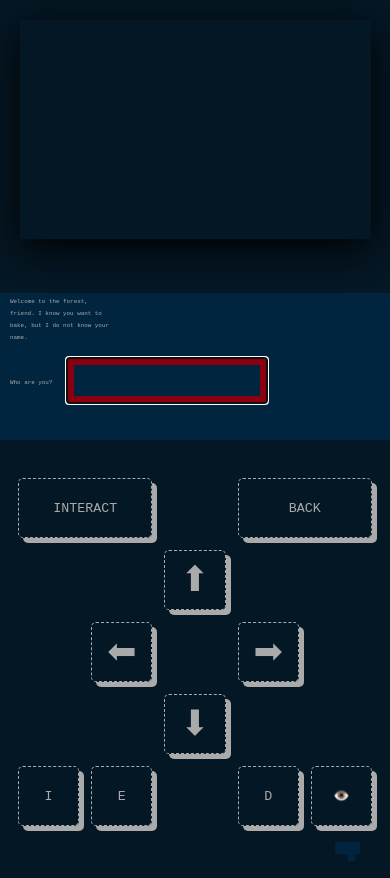
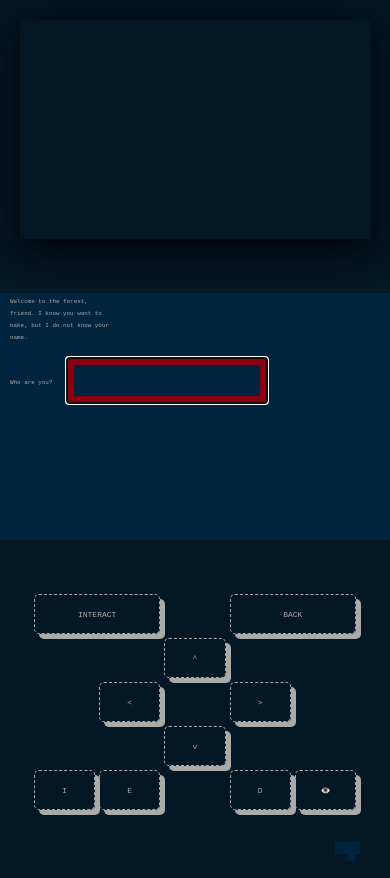
Before and after one commit to zr3/rust-roguelike, a website built with Vite: page delightful-thyme/index.html in a window 390 px wide. Built offline with nearby package versions, Linux system fonts and the light colour scheme; files whose address does not match are found by name.

Commit message:
fix: better safari mobile styling

```diff
--- a/delightful-thyme/index.html
+++ b/delightful-thyme/index.html
@@ -55,10 +55,10 @@
             <div id="gc-button-pad">
                 <button id="gc-interact" class="gc-button">INTERACT</button>
                 <button id="gc-back" class="gc-button">BACK</button>
-                <button id="gc-up" class="gc-button gc-arrow">⬆</button>
-                <button id="gc-left" class="gc-button gc-arrow">⬅</button>
-                <button id="gc-right" class="gc-button gc-arrow">➡</button>
-                <button id="gc-down" class="gc-button gc-arrow">⬇</button>
+                <button id="gc-up" class="gc-button gc-arrow">^</button>
+                <button id="gc-left" class="gc-button gc-arrow">&lt;</button>
+                <button id="gc-right" class="gc-button gc-arrow">&gt;</button>
+                <button id="gc-down" class="gc-button gc-arrow">v</button>
                 <button id="gc-inventory" class="gc-button">I</button>
                 <button id="gc-equipment" class="gc-button">E</button>
                 <button id="gc-drop" class="gc-button">D</button>
--- a/delightful-thyme/style.css
+++ b/delightful-thyme/style.css
@@ -237,7 +237,7 @@ body {
     }
     #game-controls {
         grid-area: 3 / 1 / 4 / 3;
-        padding: 12px;
+        padding: 2rem;
     }
 
     #gc-button-pad {
@@ -263,17 +263,27 @@ body {
         border: 1px dashed #aaa;
         border-radius: 5px;
         color: #aaa;
-        height: 60px;
-        margin: 6px;
+        height: 40px;
         font-family: "PC Senior", monospace;
+        margin: 2px;
         box-shadow: 5px 5px #aaa;
+        font-size: 0.5rem;
     }
-    .gc-button:hover {
-        box-shadow: 2px 2px #aaa;
-        margin-top: 9px;
-        left: 9px;
-    }
-    .gc-arrow {
-        font-size: 35px;
+    /* .gc-button:hover { */
+        /* animation: button-click 0.2s; */
+    /* } */
+    @keyframes button-click {
+        0% {
+            margin: 2px;
+            box-shadow: 5px 5px #aaa;
+        }
+        50% {
+            box-shadow: 2px 2px #aaa;
+            margin: 9px -1px -1px 9px;
+        }
+        100% {
+            margin: 2px;
+            box-shadow: 5px 5px #aaa;
+        }
     }
 }
```
